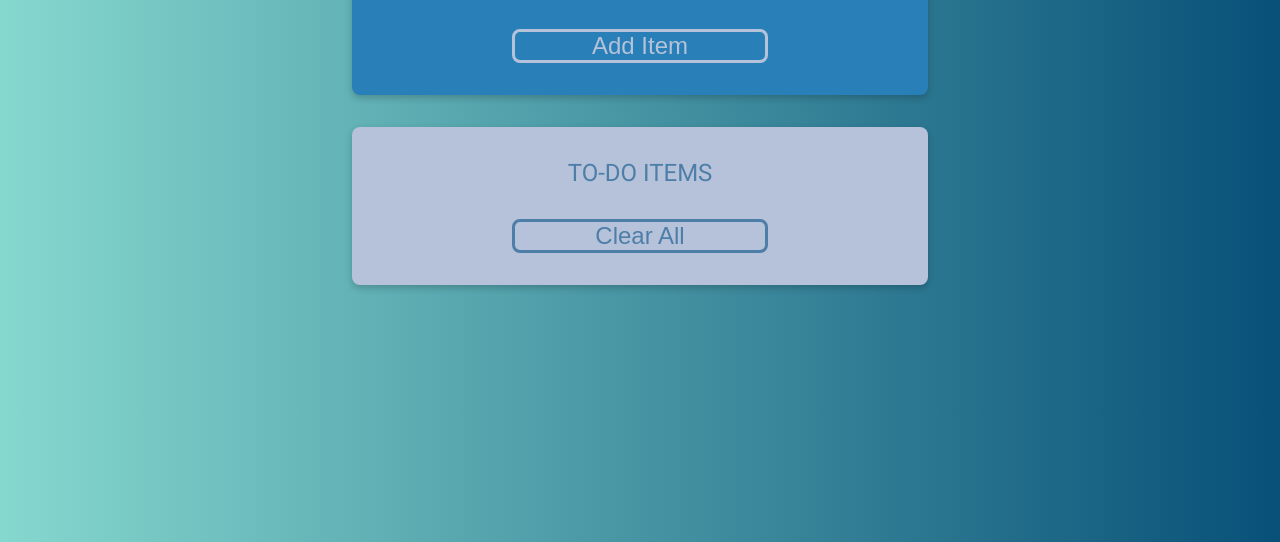
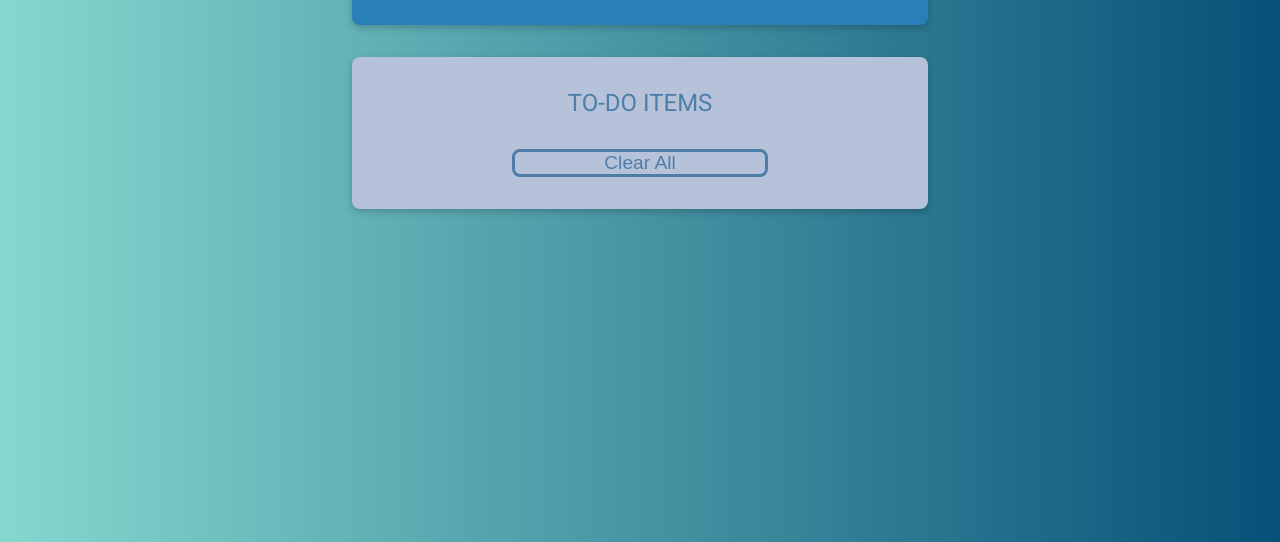
Before and after one commit to tenzinthayai/Todo-ListApp, a plain HTML site: page index.html in a window 1280 px wide. Shown: the part 258-800 px from the top of the page. Drawn offline with Linux system fonts and the light colour scheme.

Commit message:
Updated margin

```diff
--- a/todo.css
+++ b/todo.css
@@ -8,7 +8,7 @@ body {
     display: grid;
     grid-template-columns: 90%;
     justify-content: center;
-    margin-top: 7rem;
+    margin-top: 3rem;
     font-family: roboto;
     background: #085078;  /* fallback for old browsers */
     background: -webkit-linear-gradient(to right, #85D8CE, #085078);  /* Chrome 10-25, Safari 5.1-6 */
@@ -62,7 +62,7 @@ body {
     display: block;
     width: 50%;
     margin: 2rem auto 0 auto;
-    font-size: 1.5rem;
+    font-size: 1.2rem;
     border-radius: 0.5rem;
     cursor: pointer;
     text-transform: capitalize;
@@ -154,20 +154,20 @@ body {
 @media screen and (min-width: 1020px) {
     body {
         max-width: 50%;
-        margin: 7rem auto;
+        margin: 3rem auto;
     }
   }
 
 @media screen and (min-width: 992px) {
     body {
         width: 70%;
-        margin: 7rem auto;
+        margin: 3rem auto;
     }
   }
 
   @media screen and (min-width: 600px) {
     body {
         width: 85%;
-        margin: 7rem auto;
+        margin: 3rem auto;
     }
   }
```
